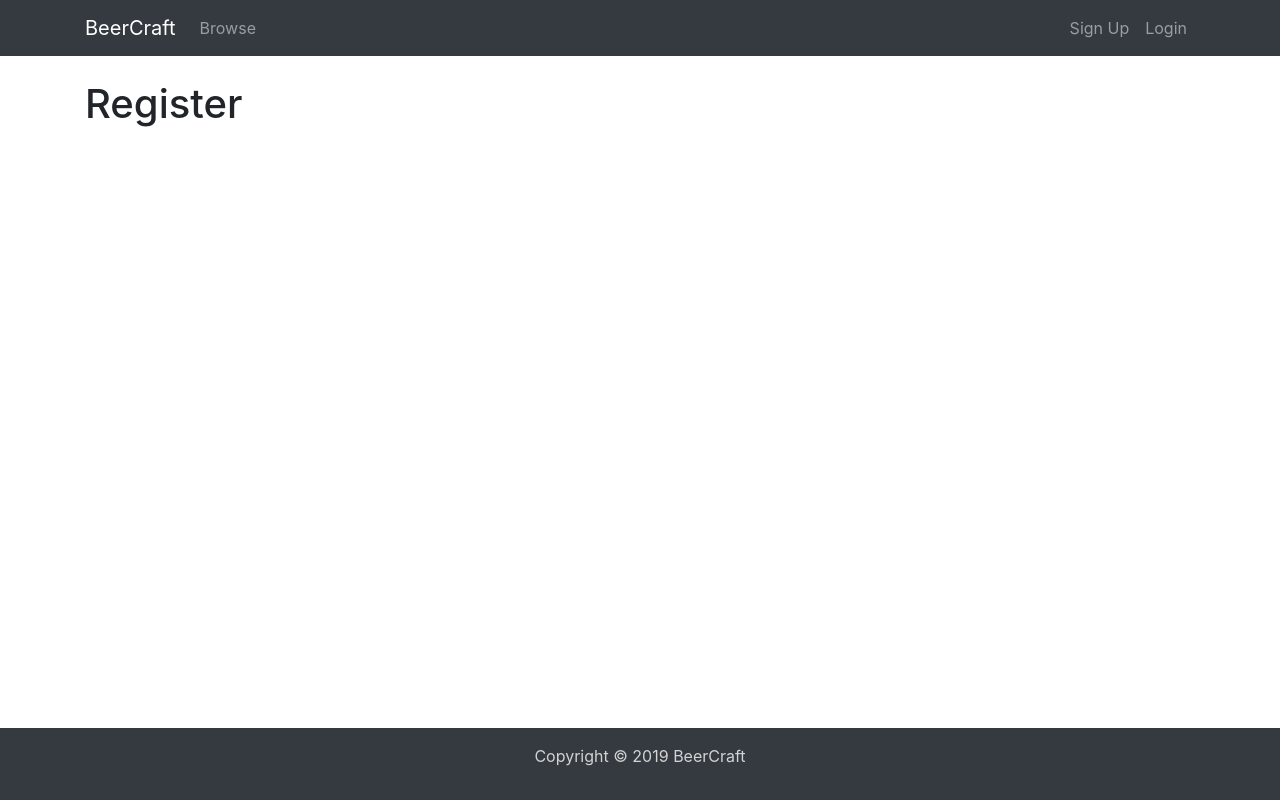
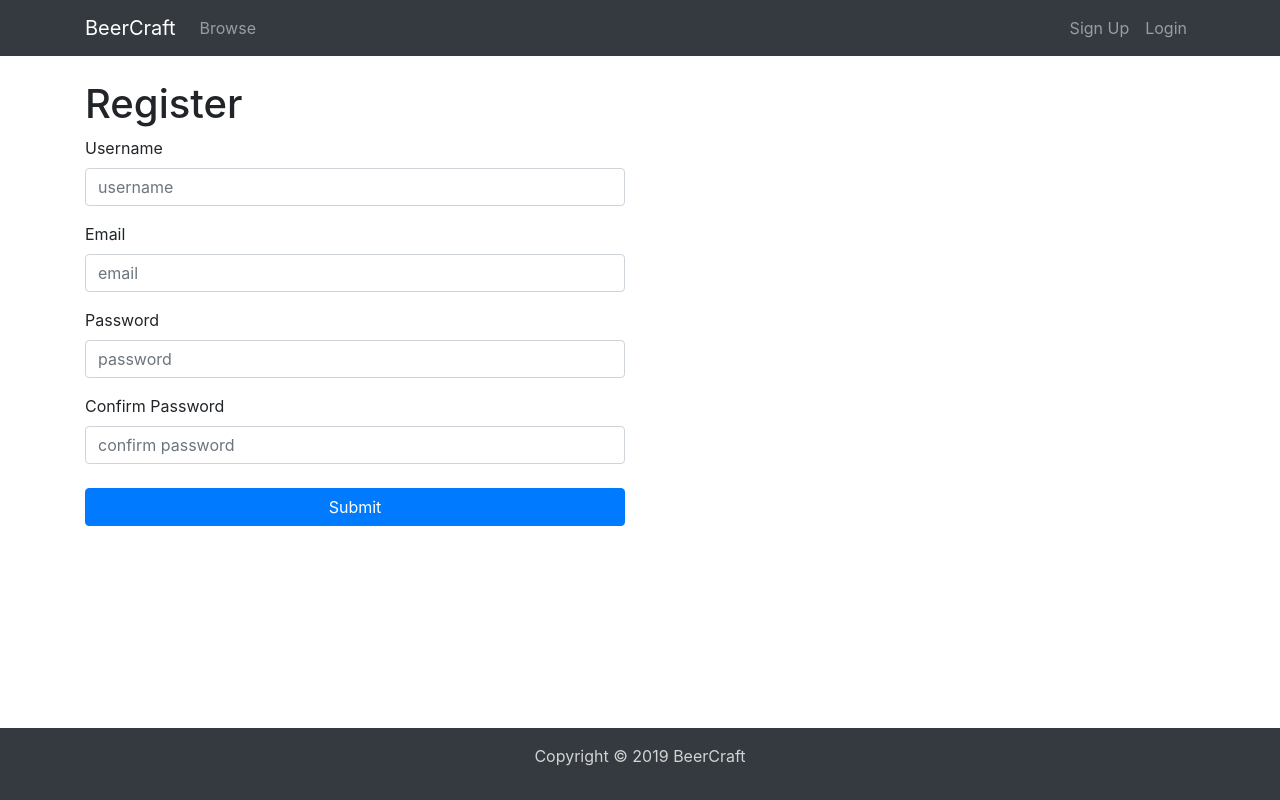
Before and after one commit to chingu-voyage7/Bears-Team-01, a React (Create React App) app in the folder client/: page /register in a window 1280 px wide. Built offline with nearby package versions, Linux system fonts and the light colour scheme.

Commit message:
added register form

```diff
--- a/client/src/components/RegisterPage.js
+++ b/client/src/components/RegisterPage.js
@@ -4,7 +4,30 @@ class Register extends Component {
   render() {
     return (
       <div>
-        <h1>Register</h1>
+        <div className="aligner">
+          <div className="row aligner-item">
+            <div className="col-md-6">
+              <h1>Register</h1>
+              <div className="form-group">
+                <label for="username">Username</label>
+                <input type="text" className="form-control" name="username" placeholder="username" />
+              </div>
+              <div className="form-group">
+                <label for="username">Email</label>
+                <input type="text" className="form-control" name="email" placeholder="email" />
+              </div>
+              <div className="form-group">
+                <label for="password">Password</label>
+                <input type="password" className="form-control" name="password" placeholder="password" />
+              </div>
+              <div className="form-group">
+                <label for="username">Confirm Password</label>
+                <input type="password" className="form-control" name="confirm_password" placeholder="confirm password" />
+              </div>
+              <input type="submit" className="btn btn-primary btn-block mt-4" />
+            </div>
+          </div>
+        </div>
       </div>
     )
   }
```
